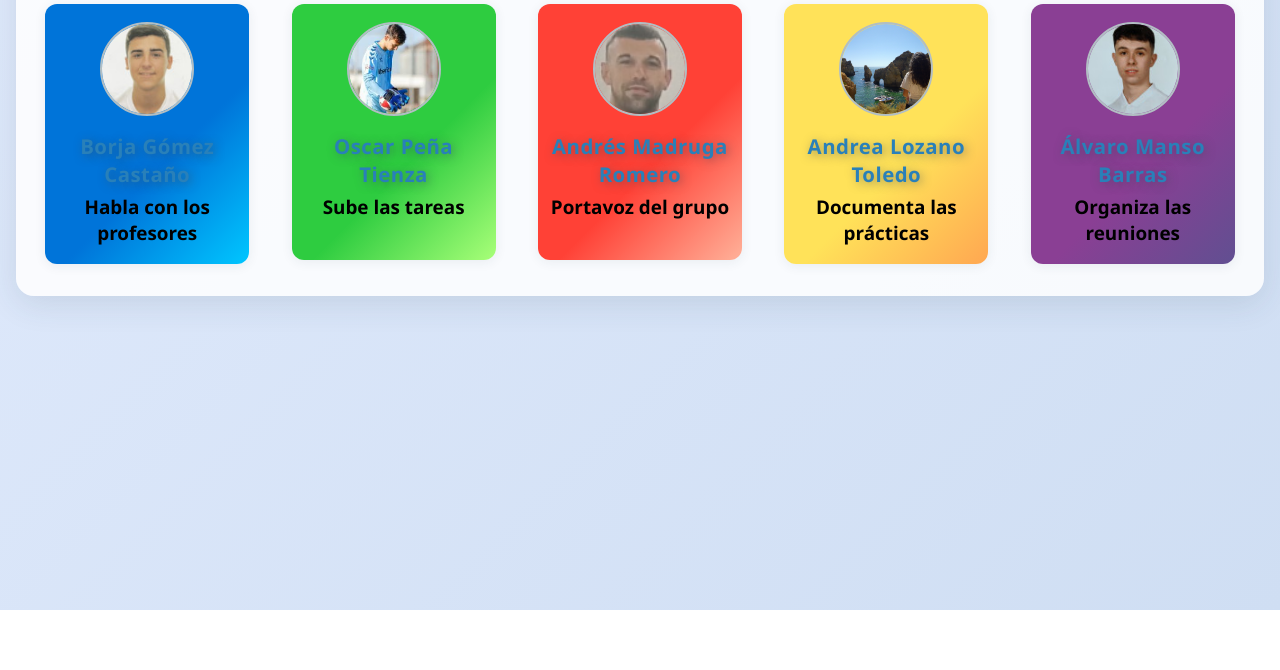
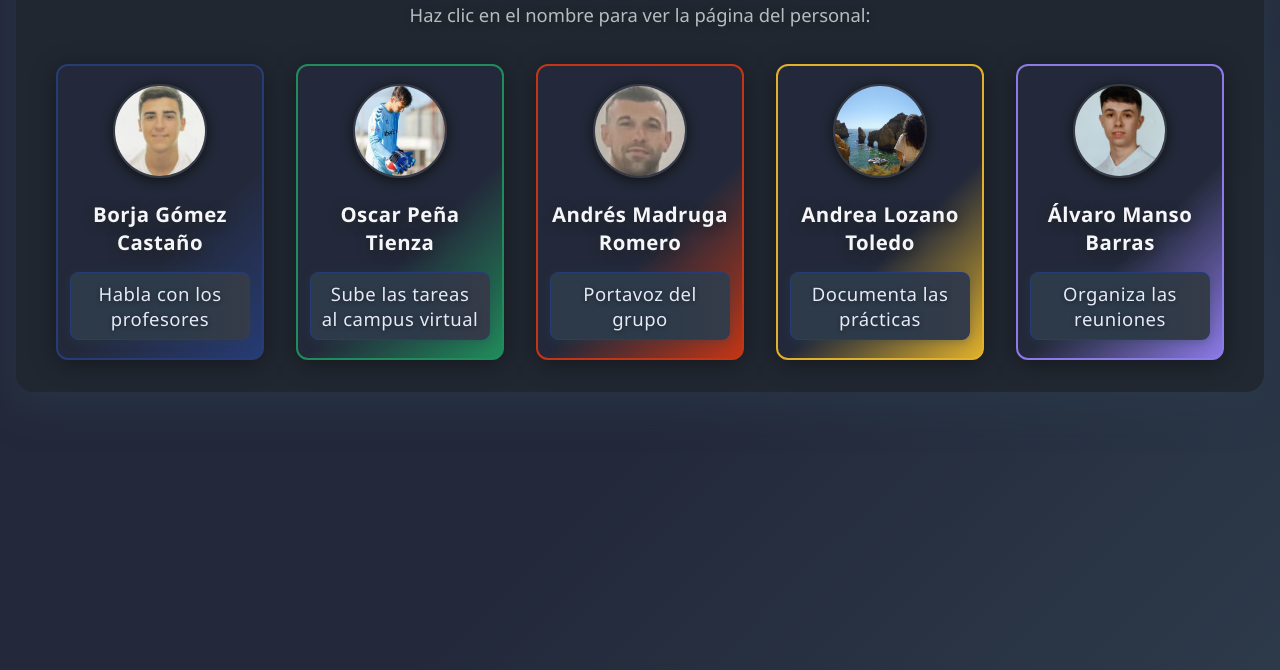
Before and after one commit to Borjitaaa8/paginaDisi, a plain HTML site: page principal.html in a window 1280 px wide. Shown: the part 230-900 px from the top of the page. Before the commit the page ends 840 px from the top, so only its background shows below. Drawn offline with Linux system fonts and the light colour scheme.

Commit message:
Pagina principal mas estetica

```diff
--- a/principal.html
+++ b/principal.html
@@ -18,7 +18,7 @@
             <div class="grid-item oscar">
                 <img class="profile-photo" src="oscar.jpg" alt="Foto de Oscar Peña Tienza">
                 <a href="paginaOscar.html">Oscar Peña Tienza</a>
-                <div class="rol">Sube las tareas</div>
+                <div class="rol">Sube las tareas al campus virtual</div>
             </div>
             <div class="grid-item andres">
                 <img class="profile-photo" src="charly.png" alt="Foto de Andrés Madruga Romero">
--- a/stylePrincipal.css
+++ b/stylePrincipal.css
@@ -5,7 +5,8 @@
     object-fit: cover;
     border-radius: 50%;
     margin-bottom: 10px;
-    border: 2px solid #b2bec3;
+    border: 2px solid #353b48;
+    box-shadow: 0 2px 12px #111;
 }
 
 .grid-item {
@@ -13,9 +14,21 @@
     align-items: center;
     justify-content: flex-start;
     min-height: 220px;
+    background: #23293a;
+    border-radius: 12px;
+    box-shadow: 0 4px 24px rgba(0,0,0,0.38);
+    padding: 18px 12px;
+    text-align: center;
+    width: 180px;
+    transition: transform 0.2s, box-shadow 0.2s;
+    font-size: 1.18rem;
+    font-weight: 600;
+    position: relative;
+    overflow: hidden;
+    border: 1.5px solid #353b48;
 }
 body {
-    background: linear-gradient(135deg, #e0eafc 0%, #cfdef3 100%);
+    background: linear-gradient(135deg, #23293a 0%, #23293a 60%, #2d3a4a 100%);
     min-height: 100vh;
     margin: 0;
     font-family: 'Segoe UI', Arial, sans-serif;
@@ -23,32 +36,34 @@ body {
 
 .container {
     max-width: 1200px;
-    margin: 40px auto;
-    background: rgba(255,255,255,0.85);
+    margin: 100px auto;
+    background: rgba(34, 40, 49, 0.97);
     border-radius: 18px;
-    box-shadow: 0 8px 32px rgba(44,62,80,0.12);
+    box-shadow: 0 12px 40px rgba(44, 62, 80, 0.55);
     padding: 32px 24px;
 }
 
 h1 {
     text-align: center;
     font-size: 2.5em;
-    color: #2d3e50;
+    color: #f5f6fa;
     margin-bottom: 16px;
     letter-spacing: 2px;
+    text-shadow: 0 2px 12px #222;
 }
 
 p {
     text-align: center;
-    color: #34495e;
+    color: #b2bec3;
     font-size: 1.15em;
     margin-bottom: 2em;
+    text-shadow: 0 1px 6px #222;
 }
 
 .grid {
     display: flex;
     flex-direction: row;
-    justify-content: space-around;
+    justify-content: center;
     align-items: flex-start;
     gap: 32px;
     flex-wrap: wrap;
@@ -56,50 +71,84 @@ p {
 }
 
 .grid-item {
-    background: #f7fafc;
+    flex-direction: column;
+    align-items: center;
+    justify-content: flex-start;
+    min-height: 220px;
+    background: #23293a;
     border-radius: 12px;
-    box-shadow: 0 2px 12px rgba(44,62,80,0.08);
+    box-shadow: 0 4px 24px rgba(0,0,0,0.38);
     padding: 18px 12px;
     text-align: center;
     width: 180px;
-    transition: transform 0.2s;
+    transition: transform 0.2s, box-shadow 0.2s;
     font-size: 1.18rem;
     font-weight: 600;
     position: relative;
     overflow: hidden;
+    border: 1.5px solid #353b48;
 }
 
 .grid-item a {
     display: block;
     font-weight: bold;
-    color: #2980b9;
+    color: #f5f6fa;
     text-decoration: none;
     margin-bottom: 6px;
     font-size: 1.08em;
-    text-shadow: 2px 2px 10px rgba(60, 72, 88, 0.5);
+    text-shadow: 0 2px 12px #222;
     letter-spacing: 0.5px;
     z-index: 2;
     position: relative;
+    padding: 6px 0;
+    border-radius: 6px;
+    transition: color 0.2s, background 0.2s;
+}
+
+.grid-item a:hover {
+    color: #00a8ff;
+    background: rgba(255,255,255,0.08);
 }
 
 .grid-item.borja {
-    background: linear-gradient(135deg, #0074D9 60%, #00c6ff 100%);
+    background: linear-gradient(135deg, #23293a 60%, #273c75 100%);
+    border: 2px solid #273c75;
 }
 .grid-item.oscar {
-    background: linear-gradient(135deg, #2ECC40 60%, #a8ff78 100%);
+    background: linear-gradient(135deg, #23293a 60%, #218c5b 100%);
+    border: 2px solid #218c5b;
 }
 .grid-item.andres {
-    background: linear-gradient(135deg, #FF4136 60%, #ffb199 100%);
+    background: linear-gradient(135deg, #23293a 60%, #c23616 100%);
+    border: 2px solid #c23616;
 }
 .grid-item.andrea {
-    background: linear-gradient(135deg, #ffe259 60%, #ffa751 100%);
+    background: linear-gradient(135deg, #23293a 60%, #e1b12c 100%);
+    border: 2px solid #e1b12c;
 }
 .grid-item.alvaro {
-    grid-column: 1 / -1; /* Ocupa todas las columnas */
-    background: linear-gradient(135deg, #8a3f94 60%, #614f91 100%);
+    grid-column: 1 / -1;
+    background: linear-gradient(135deg, #23293a 60%, #8c7ae6 100%);
+    border: 2px solid #8c7ae6;
 }
 
 .grid-item:hover {
     transform: translateY(-6px) scale(1.04);
-    box-shadow: 0 6px 24px rgba(44,62,80,0.18);
+    box-shadow: 0 12px 32px rgba(0,0,0,0.55);
+    border-color: #00a8ff;
 }
+
+.rol {
+    display: block;
+    margin-top: 10px;
+    padding: 8px 10px;
+    background: linear-gradient(90deg, #2d3a4a 60%, #353b48 100%);
+    color: #e1eafc;
+    font-size: 0.98em;
+    border-radius: 8px;
+    box-shadow: 0 2px 10px rgba(44, 62, 80, 0.35);
+    font-weight: 500;
+    text-shadow: 0 1px 4px #222;
+    border: 1px solid #273c75;
+    letter-spacing: 0.5px;
+}
```
